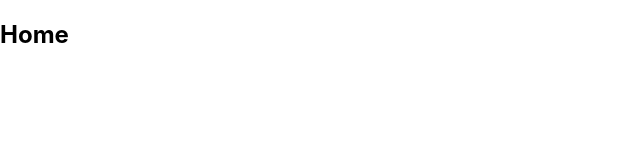
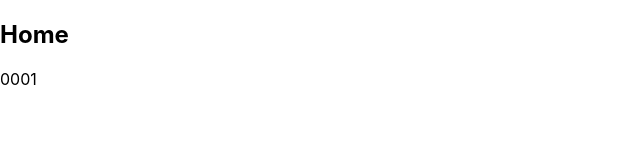
Before and after one commit to takano08/React-Redux, a React (Create React App) app in the folder ec-app/: page /login in a window 1280 px wide. Both pictures are taken after a click on the button "ログインする". Shown: the top 160 px of the page, without its empty margins (0-640 px from the left). Built offline with nearby package versions, Linux system fonts and the light colour scheme.

Commit message:
selectorsファイル作成

```diff
--- /dev/null
+++ b/ec-app/src/reducks/users/selectors.js
@@ -0,0 +1,9 @@
+import  {createSelector} from 'reselect';
+
+const usersSelector = (state) => state.users;
+
+export const getUserid = createSelector(
+    [usersSelector],
+    state => state.uid
+
+)
--- a/ec-app/src/templates/Home.jsx
+++ b/ec-app/src/templates/Home.jsx
@@ -1,8 +1,16 @@
 import React from 'react';
+import {getUserid} from "../reducks/users/selectors";
+import {useSelector} from "react-redux";
 
 const Home = () => {
+    const selector = useSelector(state => state);
+    const uid = getUserid(selector)
     return(
-        <h2>Home</h2>
+        <div>
+            <h2>Home</h2>
+            <p>{uid}</p>
+        </div>
+
     )
 }
 
--- a/ec-app/src/templates/Login.jsx
+++ b/ec-app/src/templates/Login.jsx
@@ -1,17 +1,19 @@
 import React from 'react';
-import {useDispatch, useSelector} from "react-redux";
+import {useDispatch} from "react-redux";
 import {push} from 'connected-react-router';
+import {signINAction} from "../reducks/users/actions";
 
 const Login = () => {
     const dispatch = useDispatch();
-    const selector = useSelector(state => state)
 
-    console.log(selector.router)
 
     return(
         <div>
             <h2>ログイン</h2>
-            <button onClick={()=> dispatch(push('/'))}>
+            <button onClick={()=> {
+                dispatch(signINAction({uid: "0001",username:"torahack"}))
+                dispatch(push('/'))
+            }}>
               ログインする
             </button>
         </div>
```
